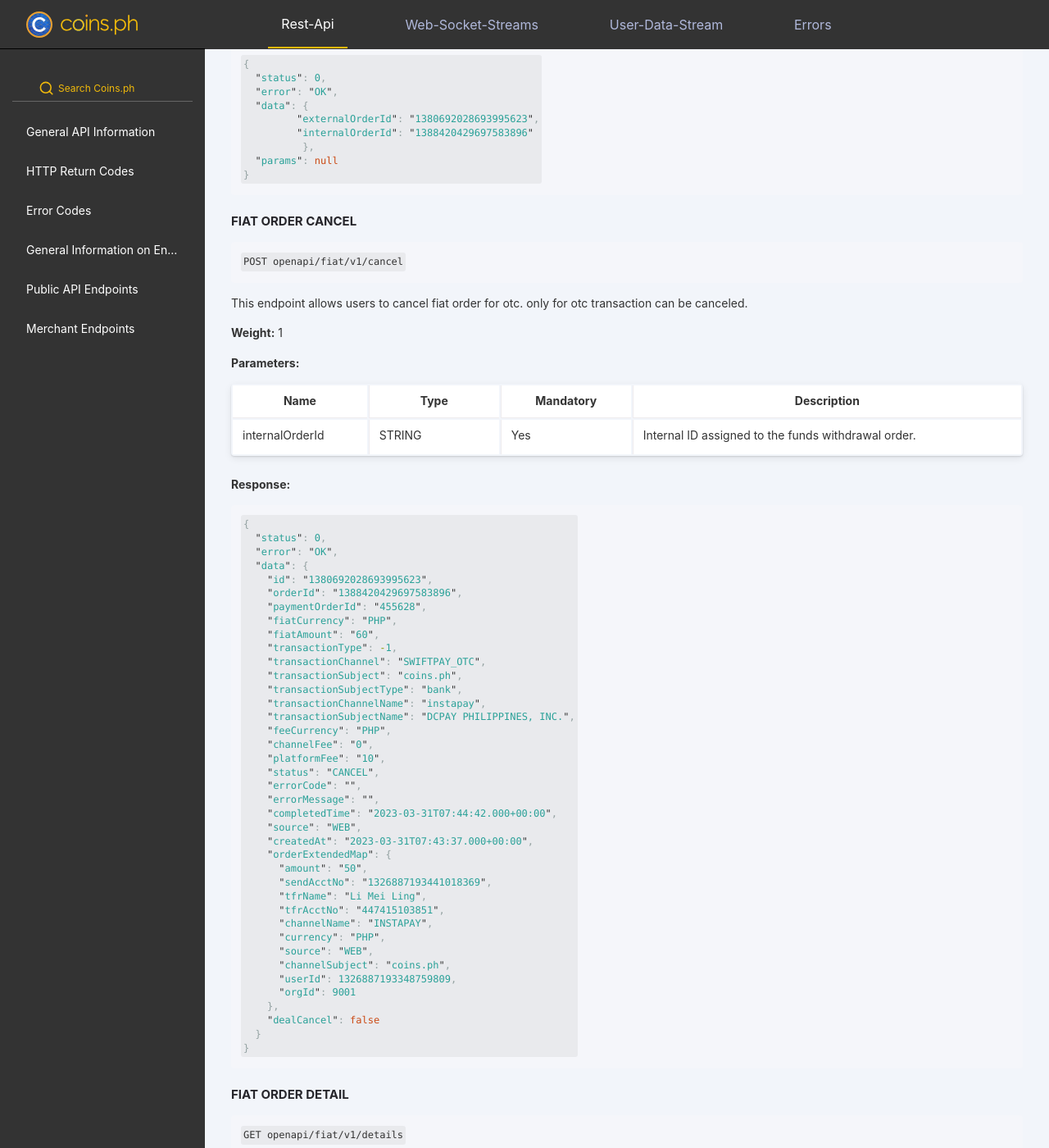
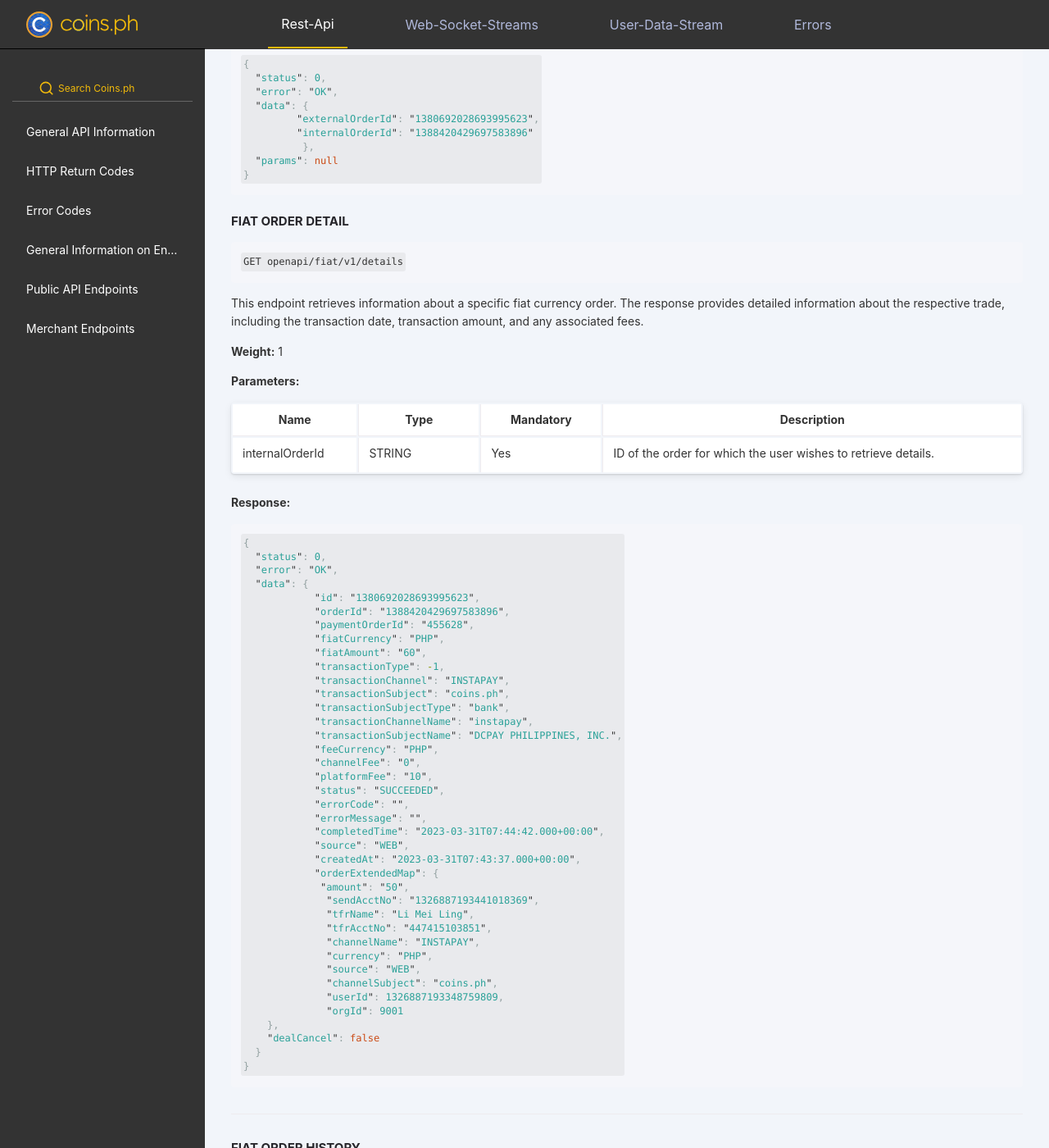
Before and after one commit to coins-docs/coins-docs.github.io, a Jekyll site: the page built from docs/rest-api.md, in a window 1280 px wide and 1400 px high, scrolled down 59758 px. Shown: the whole window at 82% size. Built offline with Jekyll 4.4.1, drawn with Linux system fonts in a browser that asks for light colours; part of the change alters nothing that is shown; some of the changed text lies outside the part shown.

Commit message:
remove cancel api

````diff
--- a/docs/rest-api.md
+++ b/docs/rest-api.md
@@ -9,7 +9,7 @@ nav: sidebar/rest-api.html
 
 # Change log:
 
-2023-08-30: add `/openapi/convert/v1/query-order-history`, `openapi/fiat/v1/cancel` docs.
+2023-08-30: add `/openapi/convert/v1/query-order-history`, and updated`openapi/fiat/v1/cash-out`, `openapi/fiat/v1/support-channel` docs.
 
 2023-08-17: Updated `/openapi/convert/v1/accept-quote`, `openapi/fiat/v1/history`, `openapi/fiat/v1/cash-out`, `openapi/fiat/v1/support-channel`, `openapi/migration/v4/sellorder`, `openapi/migration/v4/validate-field`, `openapi/migration/v4/payout-outlets/{id}`, `openapi/migration/v4/payout-outlet-categories/{id}`, `openapi/migration/v4/payout-outlet-fees` docs.
 
@@ -3045,65 +3045,6 @@ extendInfo | JSON Object | No | Json object. Different channels require differen
 }
 ```
 
-#### Fiat order cancel
-```shell
-POST openapi/fiat/v1/cancel
-```
-
-This endpoint allows users to cancel fiat order for otc. only for otc transaction can be canceled.
-
-**Weight:** 1
-
-**Parameters:**
-
-Name         | Type   | Mandatory | Description
--------------|--------| ------------ | ------------
-internalOrderId | STRING | Yes | Internal ID assigned to the funds withdrawal order.
-
-**Response:**
-
-```javascript
-{
-  "status": 0,
-  "error": "OK",
-  "data": {
-    "id": "1380692028693995623",
-    "orderId": "1388420429697583896",
-    "paymentOrderId": "455628",
-    "fiatCurrency": "PHP",
-    "fiatAmount": "60",
-    "transactionType": -1,
-    "transactionChannel": "SWIFTPAY_OTC",
-    "transactionSubject": "coins.ph",
-    "transactionSubjectType": "bank",
-    "transactionChannelName": "instapay",
-    "transactionSubjectName": "DCPAY PHILIPPINES, INC.",
-    "feeCurrency": "PHP",
-    "channelFee": "0",
-    "platformFee": "10",
-    "status": "CANCEL",
-    "errorCode": "",
-    "errorMessage": "",
-    "completedTime": "2023-03-31T07:44:42.000+00:00",
-    "source": "WEB",
-    "createdAt": "2023-03-31T07:43:37.000+00:00",
-    "orderExtendedMap": {
-      "amount": "50",
-      "sendAcctNo": "1326887193441018369",
-      "tfrName": "Li Mei Ling",
-      "tfrAcctNo": "447415103851",
-      "channelName": "INSTAPAY",
-      "currency": "PHP",
-      "source": "WEB",
-      "channelSubject": "coins.ph",
-      "userId": 1326887193348759809,
-      "orgId": 9001
-    },
-    "dealCancel": false
-  }
-}
-```
-
 #### Fiat order detail
 ```shell
 GET openapi/fiat/v1/details
````
